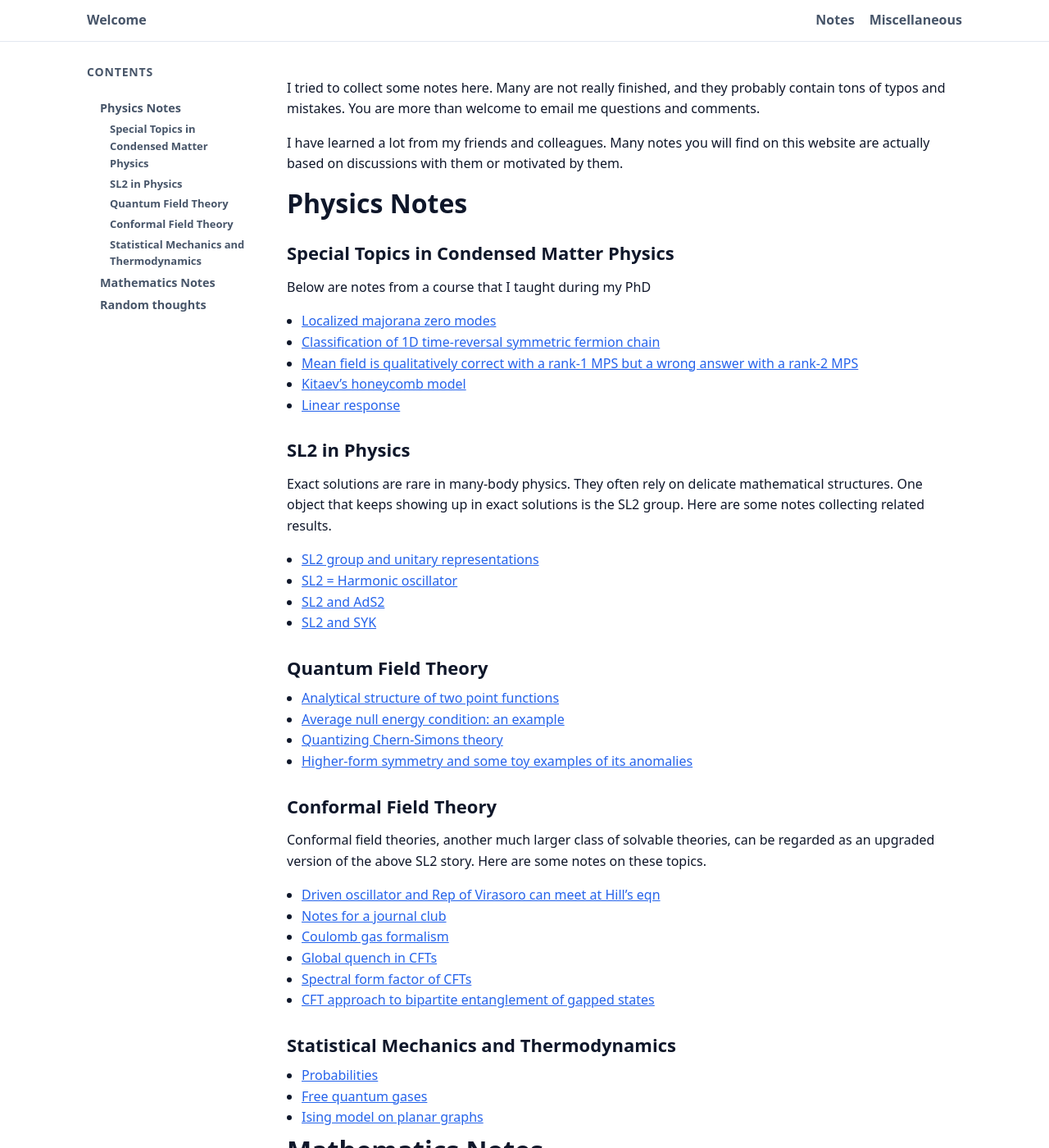
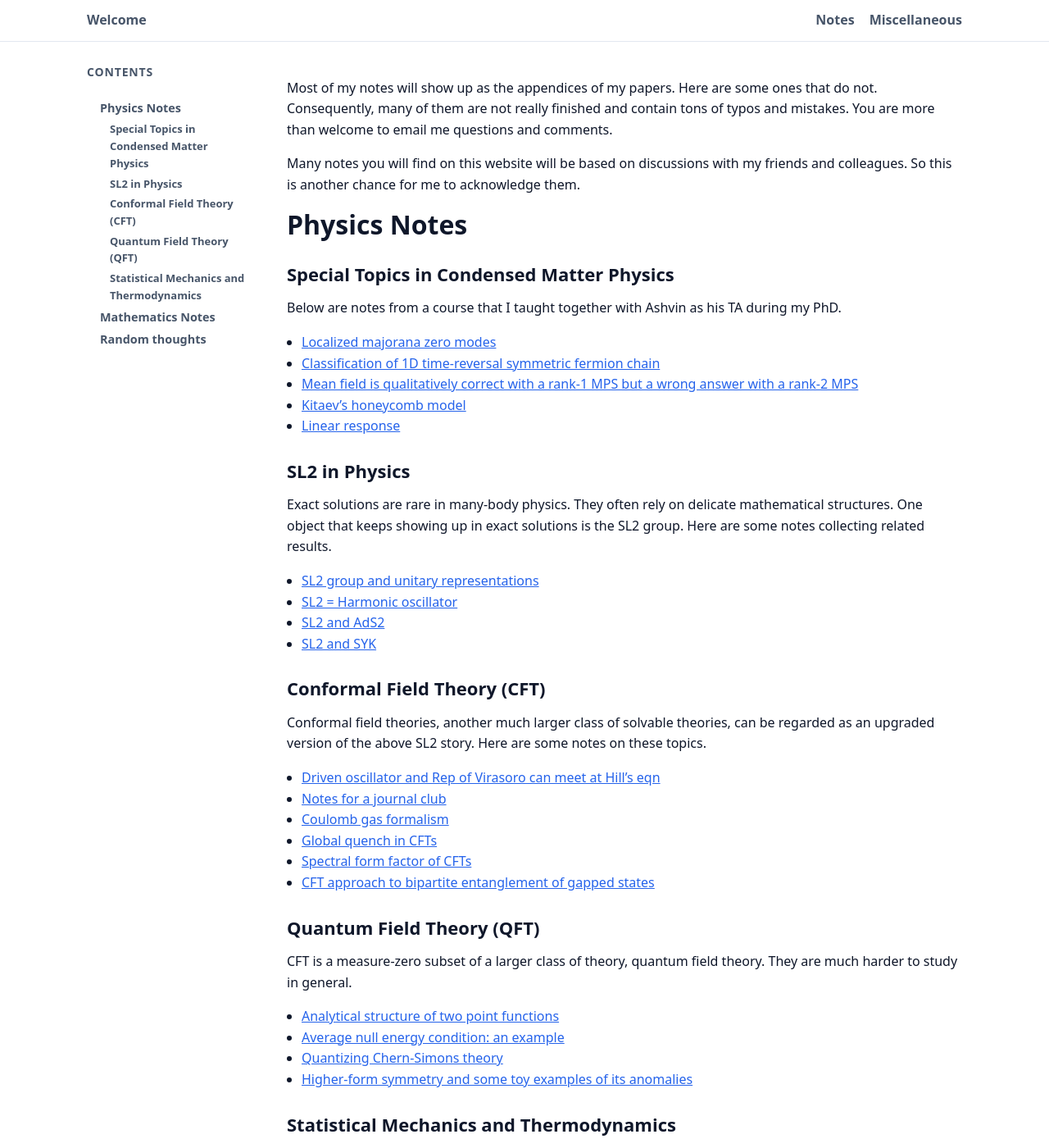
Before and after one commit to ruihuafan/ruihuafan.github.io, a Jekyll site: the page built from notes.md, in a window 1280 px wide and 1400 px high. Shown: the whole window at 82% size. Built offline with Jekyll 4.4.1, drawn with Linux system fonts in a browser that asks for light colours.

Commit message:
change notes.md

```diff
--- a/notes.md
+++ b/notes.md
@@ -5,15 +5,15 @@ toc: true
 toc_selector: "h1, h2"
 ---
 
-I tried to collect some notes here. Many are not really finished, and they probably contain tons of typos and mistakes. You are more than welcome to email me questions and comments.
+Most of my notes will show up as the appendices of my papers. Here are some ones that do not. Consequently, many of them are not really finished and contain tons of typos and mistakes. You are more than welcome to email me questions and comments.
 
-I have learned a lot from my friends and colleagues. Many notes you will find on this website are actually based on discussions with them or motivated by them.
+Many notes you will find on this website will be based on discussions with my friends and colleagues. So this is another chance for me to acknowledge them.
 
 # Physics Notes
 
 ## Special Topics in Condensed Matter Physics
 
-Below are notes from a course that I taught during my PhD
+Below are notes from a course that I taught together with Ashvin as his TA during my PhD.
 
 - [Localized majorana zero modes](/notes/course_notes/1D_fermion_classification.pdf)
 - [Classification of 1D time-reversal symmetric fermion chain](/notes/course_notes/1D_TRI_fermion_classification.pdf)
@@ -30,14 +30,7 @@ Exact solutions are rare in many-body physics. They often rely on delicate mathe
 - [SL2 and AdS2](/notes/random_stuff/ads2.pdf)
 - [SL2 and SYK](/notes/random_stuff/coupled_SYK4.pdf)
 
-## Quantum Field Theory
-
-- [Analytical structure of two point functions](/notes/QFT/2pt_function.pdf)
-- [Average null energy condition: an example](/notes/QFT/ANEC.pdf)
-- [Quantizing Chern-Simons theory](/notes/QFT/QuantizationChernSimons.pdf)
-- [Higher-form symmetry and some toy examples of its anomalies](/notes/QFT/HigherFormSym.pdf)
-
-## Conformal Field Theory
+## Conformal Field Theory (CFT)
 
 Conformal field theories, another much larger class of solvable theories, can be regarded as an upgraded version of the above SL2 story. Here are some notes on these topics.
 
@@ -47,6 +40,15 @@ Conformal field theories, another much larger class of solvable theories, can be
 - [Global quench in CFTs](/notes/CFTs/global_quench.pdf)
 - [Spectral form factor of CFTs](/notes/CFTs/SFF_CFT.pdf)
 - [CFT approach to bipartite entanglement of gapped states](/notes/CFTs/TopoEntanglementCFT.pdf)
+
+## Quantum Field Theory (QFT)
+
+CFT is a measure-zero subset of a larger class of theory, quantum field theory. They are much harder to study in general.
+
+- [Analytical structure of two point functions](/notes/QFT/2pt_function.pdf)
+- [Average null energy condition: an example](/notes/QFT/ANEC.pdf)
+- [Quantizing Chern-Simons theory](/notes/QFT/QuantizationChernSimons.pdf)
+- [Higher-form symmetry and some toy examples of its anomalies](/notes/QFT/HigherFormSym.pdf)
 
 ## Statistical Mechanics and Thermodynamics
 
```
